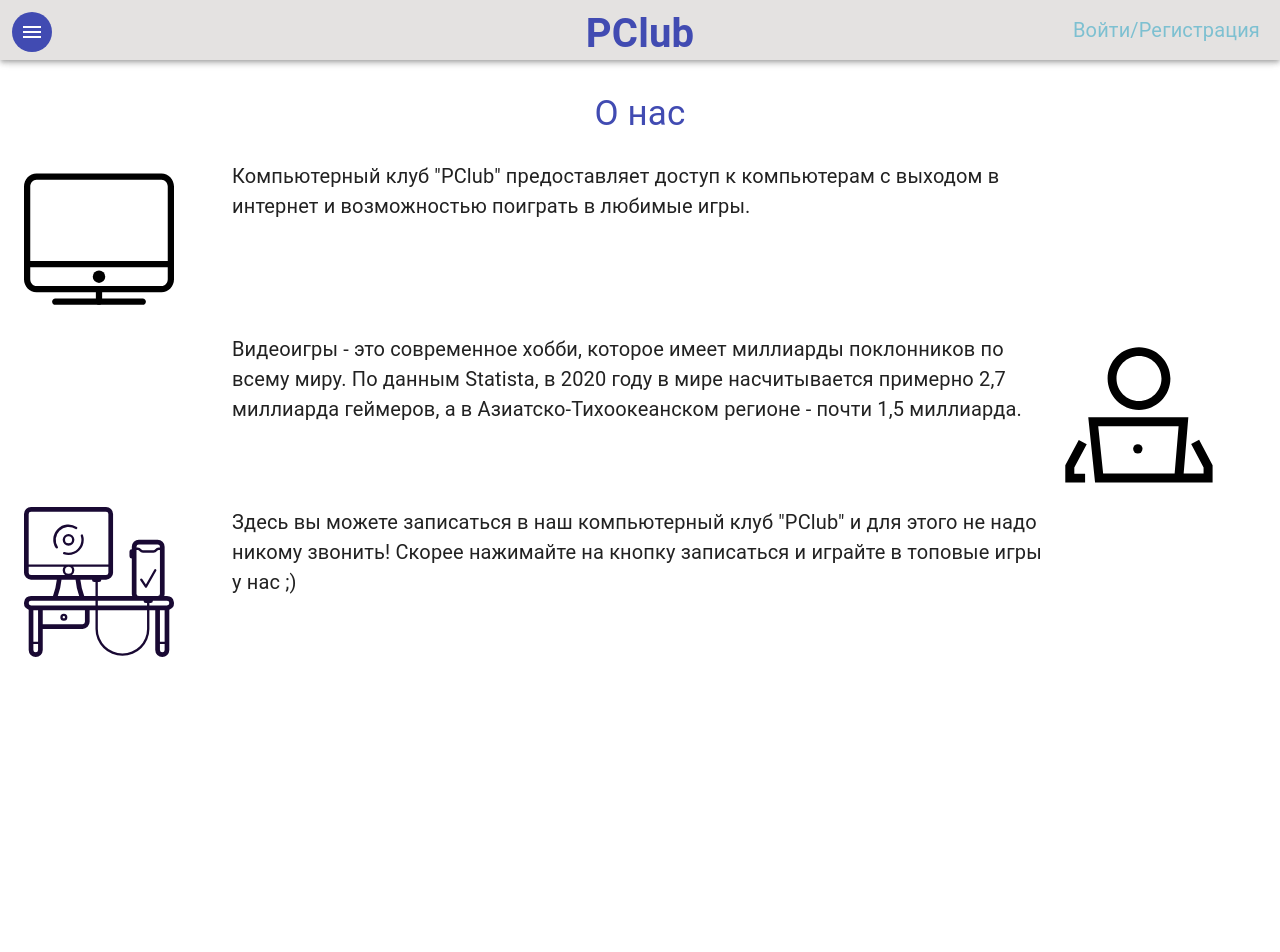
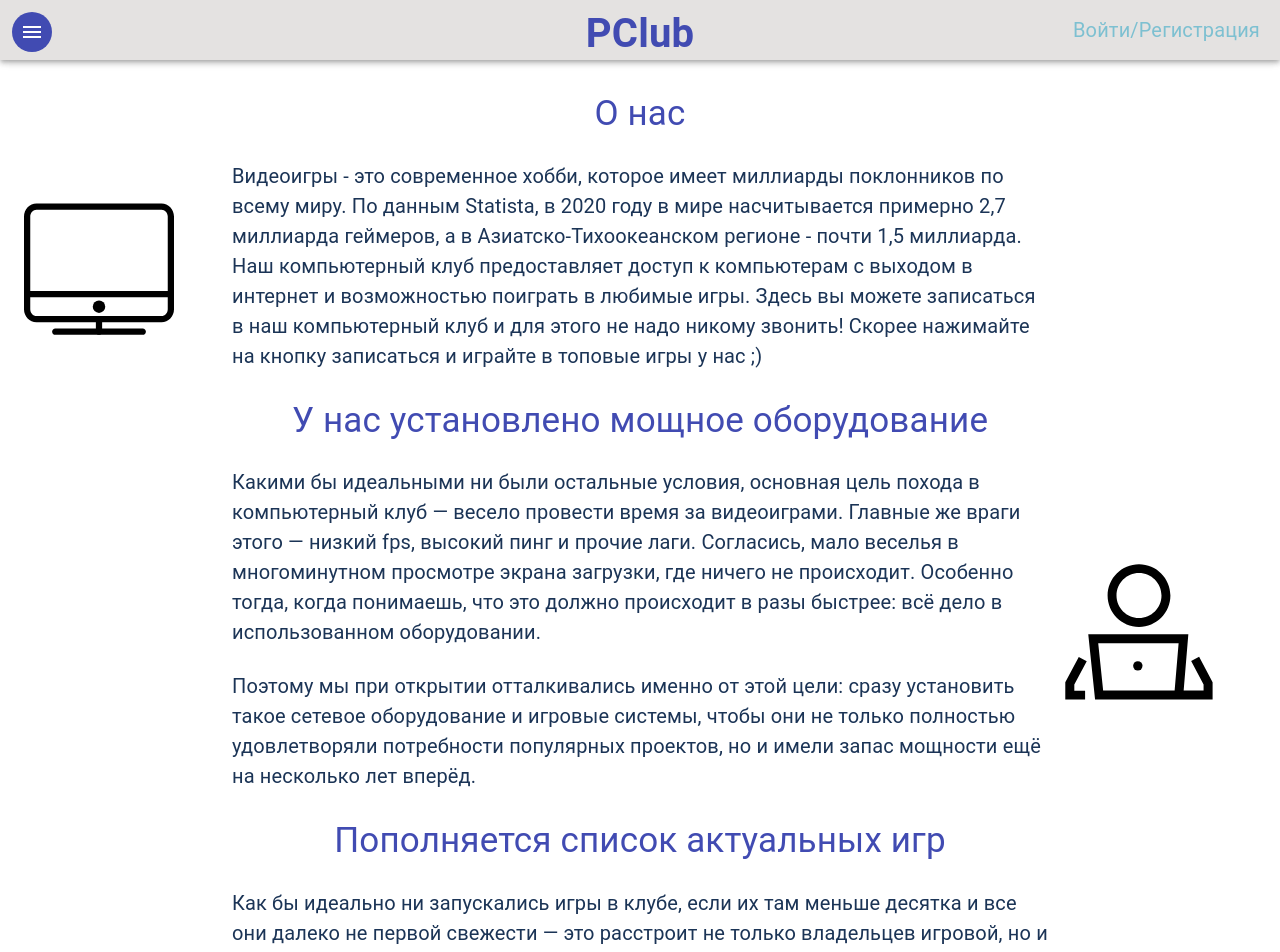
Before and after one commit to MrSnakeWorld/PClubFront, a React (Create React App) app: page / in a window 1280 px wide. Shown: the top 952 px of the page. Before the commit the page ends 800 px from the top, so only its background shows below. Built offline with nearby package versions, Linux system fonts and the light colour scheme.

Commit message:
Обновил страницу About

```diff
--- a/src/components/EnterComp/EnterComp.css
+++ b/src/components/EnterComp/EnterComp.css
@@ -5,6 +5,16 @@
   z-index: 10;
   color: #7dc0d1;
 }
+
+.cards {
+  margin: 0px auto;
+  width: 100%;
+}
+
+.card-info {
+  padding: 5px 15px;
+}
+
 .enter-text:hover {
   cursor: pointer;
 }
--- a/src/components/EnterComp/EnterComp.tsx
+++ b/src/components/EnterComp/EnterComp.tsx
@@ -14,7 +14,7 @@
 import Tooltip from '@mui/material/Tooltip';
 import MenuItem from '@mui/material/MenuItem';
 import {getUserInfo, IUserInfo} from '../../services/userAuthService';
-import {formLabelClasses} from '@mui/material';
+import {Card, formLabelClasses} from '@mui/material';
 
 interface IEnterCompProps {
   permission: IPermission;
@@ -117,14 +117,16 @@
         open={Boolean(anchorElUser)}
         onClose={handleCloseUserMenu}
       >
-        <MenuItem onClick={handleCloseUserMenu}>
-          <Typography textAlign="center" >{`${currentUser.firstName} ${currentUser.secondName}`}</Typography>
-        </MenuItem>
-        <MenuItem onClick={handleCloseUserMenu}>
-          <Typography textAlign="center" >{
+        <Card className="cards">
+          <Typography textAlign="left" className="card-info">
+            {`${currentUser.firstName} ${currentUser.secondName}`}
+          </Typography>
+
+          <Typography textAlign="left" className="card-info">{
             permission === 'Admin' ? 'Администратор' : 'Пользователь'
           }</Typography>
-        </MenuItem>
+        </Card>
+
         {permission === 'Admin' ? (
           <MenuItem onClick={handleCreateAdmin}>
             <Typography textAlign="center" >Добавить Администратора</Typography>
--- a/src/components/Icons/About/Computer.tsx
+++ b/src/components/Icons/About/Computer.tsx
@@ -5,7 +5,7 @@
   height = 150,
   width = 150
 }: IIconProps) => (
-  <svg enableBackground="new 0 0 48 48" height={`${height}px`} version="1.1" viewBox="0 0 48 48" width={`${width}px`} xmlSpace="preserve" xmlns="http://www.w3.org/2000/svg" xmlnsXlink="http://www.w3.org/1999/xlink"><g id="Expanded"><g><g><path d="M44,42H4c-2.206,0-4-1.874-4-4.177V8.177C0,5.874,1.794,4,4,4h40c2.206,0,4,1.874,4,4.177v29.646     C48,40.126,46.206,42,44,42z M4,6C2.897,6,2,6.977,2,8.177v29.646C2,39.023,2.897,40,4,40h40c1.103,0,2-0.977,2-2.177V8.177     C46,6.977,45.103,6,44,6H4z"></path></g><g><path d="M38,46H10c-0.552,0-1-0.448-1-1s0.448-1,1-1h28c0.552,0,1,0.448,1,1S38.552,46,38,46z"></path></g><g><path d="M24,46c-0.552,0-1-0.448-1-1v-4c0-0.552,0.448-1,1-1s1,0.448,1,1v4C25,45.552,24.552,46,24,46z"></path></g><g><circle cx="24" cy="37" r="2"></circle></g><g><rect height="2" width="46" x="1" y="32"></rect></g></g></g></svg>
+  <svg style={{alignContent: 'center'}} enableBackground="new 0 0 48 48" height={`${height}px`} version="1.1" viewBox="0 0 48 48" width={`${width}px`} xmlSpace="preserve" xmlns="http://www.w3.org/2000/svg" xmlnsXlink="http://www.w3.org/1999/xlink"><g id="Expanded"><g><g><path d="M44,42H4c-2.206,0-4-1.874-4-4.177V8.177C0,5.874,1.794,4,4,4h40c2.206,0,4,1.874,4,4.177v29.646     C48,40.126,46.206,42,44,42z M4,6C2.897,6,2,6.977,2,8.177v29.646C2,39.023,2.897,40,4,40h40c1.103,0,2-0.977,2-2.177V8.177     C46,6.977,45.103,6,44,6H4z"></path></g><g><path d="M38,46H10c-0.552,0-1-0.448-1-1s0.448-1,1-1h28c0.552,0,1,0.448,1,1S38.552,46,38,46z"></path></g><g><path d="M24,46c-0.552,0-1-0.448-1-1v-4c0-0.552,0.448-1,1-1s1,0.448,1,1v4C25,45.552,24.552,46,24,46z"></path></g><g><circle cx="24" cy="37" r="2"></circle></g><g><rect height="2" width="46" x="1" y="32"></rect></g></g></g></svg>
 );
 
 export default Computer;
--- a/src/components/Icons/About/Person.tsx
+++ b/src/components/Icons/About/Person.tsx
@@ -5,7 +5,7 @@
   height = 150,
   width = 150
 }: IIconProps) => (
-  <svg id="Layer_1" height={`${height}px`} width={`${width}px`} enableBackground="new 0 0 128 128" version="1.1" viewBox="0 0 128 128" xmlSpace="preserve" xmlns="http://www.w3.org/2000/svg" xmlnsXlink="http://www.w3.org/1999/xlink"><g><path d="M26.5,126.8h100.3V112l-11.5-21.7l-6.8,3.6l10.6,20v5.2h-17l4-48H20.7L26.5,126.8z M97.8,78.8l-3.4,40.3h-61l-4.2-40.3   H97.8z"></path><path d="M90.8,38c0-14.8-12-26.8-26.8-26.8S37.2,23.2,37.2,38s12,26.8,26.8,26.8S90.8,52.8,90.8,38z M44.8,38   c0-10.6,8.6-19.2,19.2-19.2S83.2,27.4,83.2,38S74.6,57.2,64,57.2S44.8,48.6,44.8,38z"></path><polygon points="19.4,94 12.6,90.4 1.1,112 1.1,126.8 18,126.8 18,119.2 8.8,119.2 8.8,114  "></polygon><circle cx="63" cy="98" r="4"></circle></g></svg>
+  <svg style={{alignContent: 'center', justifyContent: 'center', height: 'fitContent'}} id="Layer_1" height={`${height}px`} width={`${width}px`} enableBackground="new 0 0 128 128" version="1.1" viewBox="0 0 128 128" xmlSpace="preserve" xmlns="http://www.w3.org/2000/svg" xmlnsXlink="http://www.w3.org/1999/xlink"><g><path d="M26.5,126.8h100.3V112l-11.5-21.7l-6.8,3.6l10.6,20v5.2h-17l4-48H20.7L26.5,126.8z M97.8,78.8l-3.4,40.3h-61l-4.2-40.3   H97.8z"></path><path d="M90.8,38c0-14.8-12-26.8-26.8-26.8S37.2,23.2,37.2,38s12,26.8,26.8,26.8S90.8,52.8,90.8,38z M44.8,38   c0-10.6,8.6-19.2,19.2-19.2S83.2,27.4,83.2,38S74.6,57.2,64,57.2S44.8,48.6,44.8,38z"></path><polygon points="19.4,94 12.6,90.4 1.1,112 1.1,126.8 18,126.8 18,119.2 8.8,119.2 8.8,114  "></polygon><circle cx="63" cy="98" r="4"></circle></g></svg>
 );
 
 export default Person;
--- a/src/pages/About/About.tsx
+++ b/src/pages/About/About.tsx
@@ -10,35 +10,50 @@
   return (
     <div>
       <h2 className="fheader">О нас</h2>
-      <Grid container spacing={2}>
-        <Grid item xs={2}>
+      <Grid container alignItems={"center"} spacing={2}>
+        <Grid item xs={2} style={{display: 'flex'}}>
             <Computer />
           </Grid>
           <Grid item xs={8}>
-          <p>
-            Компьютерный клуб "PClub" предоставляет доступ к компьютерам с выходом в интернет и возможностью поиграть в любимые игры.
+            <p className="fmain-text">
+              Видеоигры - это современное хобби, которое имеет миллиарды поклонников по всему миру. По данным Statista, в 2020 году в мире насчитывается примерно 2,7 миллиарда геймеров, а в Азиатско-Тихоокеанском регионе - почти 1,5 миллиарда.
+              Наш компьютерный клуб предоставляет доступ к компьютерам с выходом в интернет и возможностью поиграть в любимые игры.
+              Здесь вы можете записаться в наш компьютерный клуб и для этого не надо никому звонить!
+              Скорее нажимайте на кнопку записаться и играйте в топовые игры у нас ;)
             </p>
           </Grid>
           <Grid item xs={2}/>
-
+      </Grid>
+      <br/>
+      <h2 className='fheader'>У нас установлено мощное оборудование</h2>
+      <Grid container alignItems={"center"} spacing={2}>
         <Grid item xs={2}/>
         <Grid item xs={8}>
-          <p>
-            Видеоигры - это современное хобби, которое имеет миллиарды поклонников по всему миру. По данным Statista, в 2020 году в мире насчитывается примерно 2,7 миллиарда геймеров, а в Азиатско-Тихоокеанском регионе - почти 1,5 миллиарда.
+          <p className="fmain-text">
+            Какими бы идеальными ни были остальные условия, основная цель похода в компьютерный клуб — весело провести время за видеоиграми. Главные же враги этого — низкий fps, высокий пинг и прочие лаги. Согласись, мало веселья в многоминутном просмотре экрана загрузки, где ничего не происходит. Особенно тогда, когда понимаешь, что это должно происходит в разы быстрее: всё дело в использованном оборудовании.
+          </p>
+          <br/>
+          <p className="fmain-text">
+            Поэтому мы при открытии отталкивались именно от этой цели: сразу установить такое сетевое оборудование и игровые системы, чтобы они не только полностью удовлетворяли потребности популярных проектов, но и имели запас мощности ещё на несколько лет вперёд.
           </p>
         </Grid>
         <Grid item xs={2}>
           <Person />
         </Grid>
-
-
+      </Grid>
+      <br/>
+      <h2 className='fheader'>Пополняется список актуальных игр</h2>
+      <Grid container alignItems={"center"} spacing={2}>
         <Grid item xs={2}>
           <Station />
         </Grid>
         <Grid item xs={8}>
-          <p>
-          Здесь вы можете записаться в наш компьютерный клуб "PClub" и для этого не надо никому звонить!
-          Скорее нажимайте на кнопку записаться и играйте в топовые игры у нас ;)
+          <p className="fmain-text">
+            Как бы идеально ни запускались игры в клубе, если их там меньше десятка и все они далеко не первой свежести — это расстроит не только владельцев игровой, но и тебя. Долго ждать с друзьями релиза интересной новинки, но не найти её среди библиотеки по приходу — такая себе ситуация.
+          </p>
+          <br/>
+          <p className="fmain-text">
+            Поэтому Мы всегда в курсе новостей индустрии: какой проект когда выходит, насколько сильно он зацепит пользователей, приживётся ли среди геймеров, интересно ли в него играть компанией в подобных заведениях. Публика может быть довольно требовательной, и ей всегда нужно разнообразие как самих игр, так и жанров.
           </p>
         </Grid>
         <Grid item xs={2}/>
--- a/src/pages/Contacts/Contacts.tsx
+++ b/src/pages/Contacts/Contacts.tsx
@@ -66,7 +66,7 @@
               <div className="icons"><Persons/></div>
             </Grid>
             <Grid item xs={11}>
-              <h2 className='fadd-header'>Разработчик</h2>
+              <h2 className='fadd-header'>Разработчик/Дизайнер</h2>
               <p className='fmain-text'>Соболев Артем</p>
             </Grid>
           </Grid>
@@ -76,7 +76,7 @@
               <div className="icons"><Persons/></div>
             </Grid>
             <Grid item xs={11}>
-              <h2 className='fadd-header'>Разработчик</h2>
+              <h2 className='fadd-header'>Разработчик/Тестировщик</h2>
               <p className='fmain-text'>Габдулбаров Рустам</p>
             </Grid>
           </Grid>
```
Also changed, not shown: src/components/Icons/About/Station.tsx (+1 -1 lines). Lines whose indentation alone changed are shown as unchanged.
